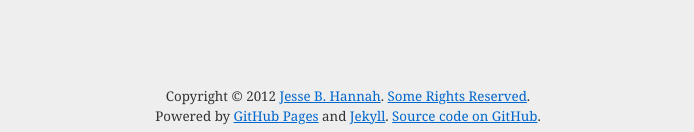
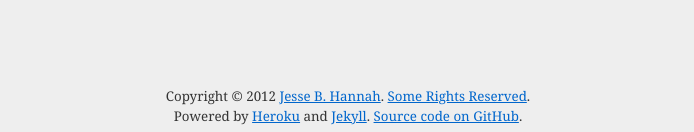
Before and after one commit to jbhannah/jbhannah.net-jekyll, a Jekyll site: the page built from index.md, in a window 1280 px wide. Shown: the part 765-897 px from the top of the page, without its empty margins (292-986 px from the left). Built offline with Jekyll 4.4.1, drawn with Linux system fonts in a browser that asks for light colours; nearby versions of some CDN libraries; some web fonts are replaced.

Commit message:
Updated footer links

```diff
--- a/_layouts/default.html
+++ b/_layouts/default.html
@@ -41,8 +41,8 @@
     <footer id="footer">
       Copyright © {{ site.time | date: "%Y" }} <a href="{{ site.url }}">{{ site.name }}</a>.
       <a href="http://creativecommons.org/licenses/by-nc-sa/3.0/" rel="license">Some Rights Reserved</a>.<br />
-      Powered by <a href="http://pages.github.com/">GitHub Pages</a> and <a href="http://jekyllrb.com/">Jekyll</a>.
-      <a href="https://github.com/jbhannah/jbhannah.github.com">Source code on GitHub</a>.
+      Powered by <a href="http://www.heroku.com/">Heroku</a> and <a href="http://jekyllrb.com/">Jekyll</a>.
+      <a href="https://github.com/jbhannah/jbhannah.net">Source code on GitHub</a>.
     </footer>
 
     <script>
```
